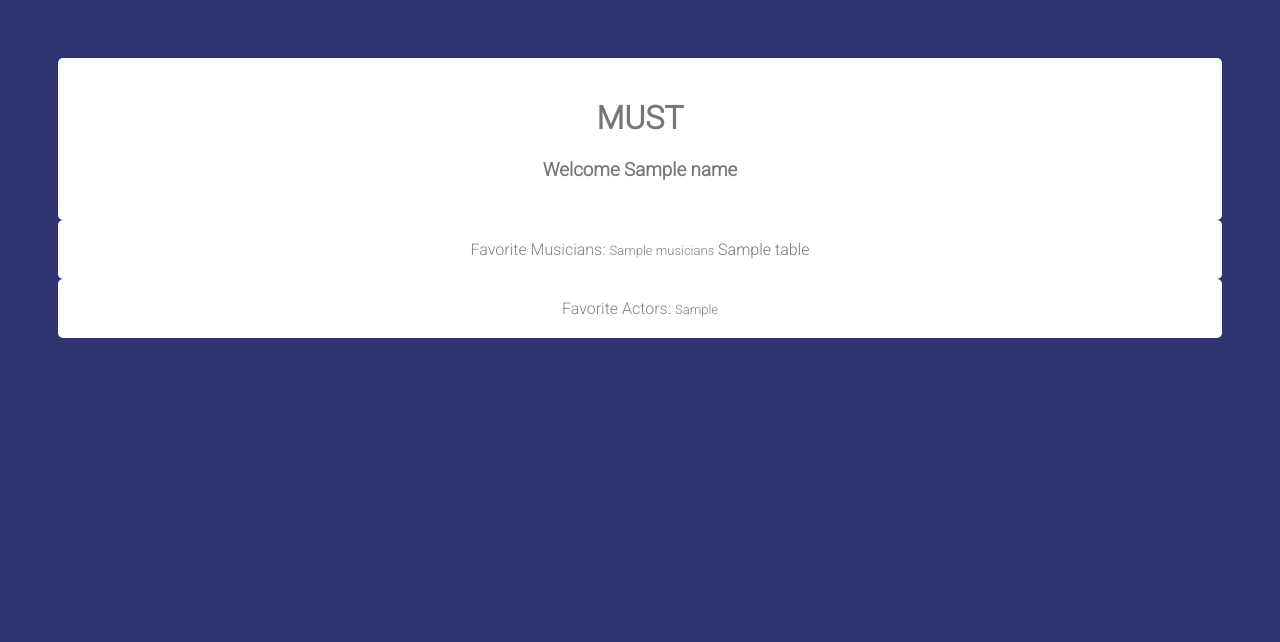
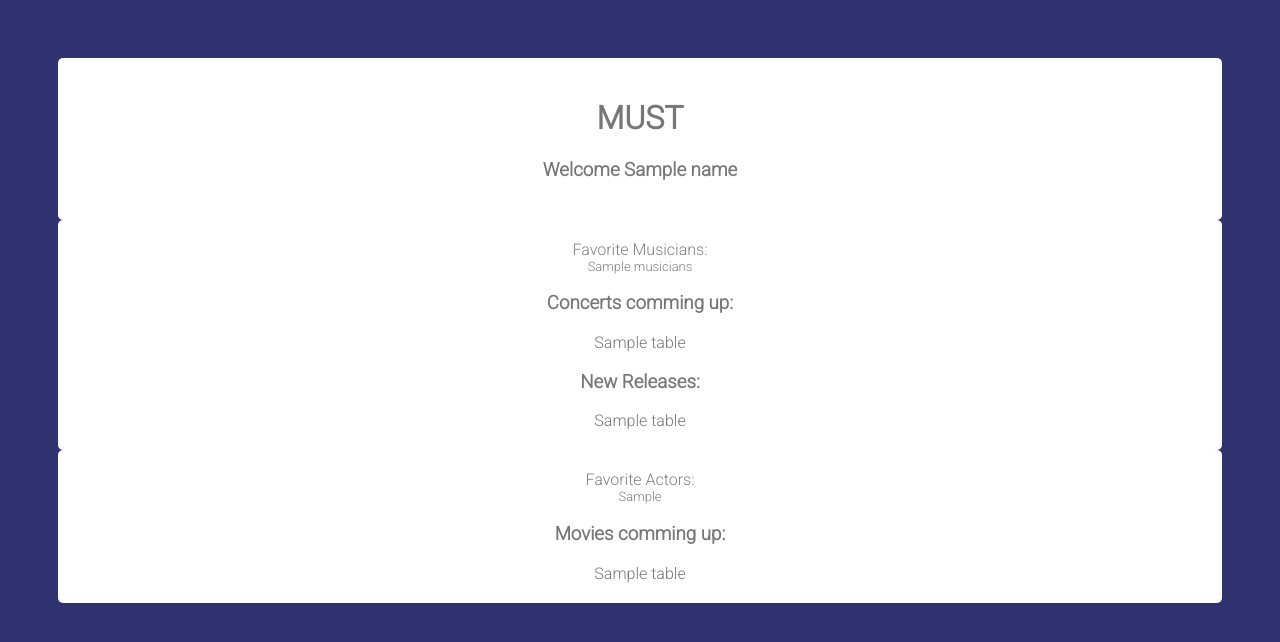
Before and after one commit to andreanr/MUST, a Flask app: template app/templates/homepage.html in a window 1280 px wide. Shown: the top 642 px of the page. Run offline with Flask 2, Linux system fonts and the light colour scheme; the template is opened without the code that fills it: most values are stand-ins (such as "Sample title", 1, 10 or a date in 2020).

Commit message:
add concerts/new music / new movies tables

```diff
--- a/app/routes.py
+++ b/app/routes.py
@@ -6,7 +6,8 @@ from flask import (Flask, flash, redirect, render_template,
 from flask_login import current_user, login_user, logout_user, login_required, UserMixin
 from dotenv import load_dotenv, find_dotenv
 from app.sql_aux import (validate_username, add_user, validate_login,
-        validate_email, musicians_list, movie_artists_list, get_concerts)
+        validate_email, musicians_list, movie_artists_list, get_concerts,
+        get_new_music, get_new_movies)
 
 from app import app, login_manager
 
@@ -82,12 +83,16 @@ def homepage():
         username = current_user.id
         musicians = musicians_list(username)
         movie_artists = movie_artists_list(username)
-        concerts_df = get_concerts(username)
-        return render_template('homepage.html', name=username,
-                                                musicians=musicians,
-                                                movie_artists=movie_artists,
-                                                concerts_table=[concerts_df.to_html(classes='table',
-                                                    header="true", index=False)])
+        concerts_table = get_concerts(username)
+        new_music_table = get_new_music(username)
+        new_movies_table = get_new_movies(username)
+        return render_template('homepage.html',
+                                name=username,
+                                musicians=musicians,
+                                movie_artists=movie_artists,
+                                concerts_table=concerts_table,
+                                new_music_table=new_music_table,
+                                new_movies_table=new_movies_table)
     else:
         return redirect(url_for('login'))
 
--- a/app/static/style.css
+++ b/app/static/style.css
@@ -80,6 +80,24 @@ margin-top: 12px;
 }
 
 
+table, th, td {
+  width: 100%;
+  table-layout: fixed;
+  overflow-wrap: break-word;
+  border-collapse: collapse;
+  padding: 15px;
+  border: 1px solid black;
+  font-family: "Roboto", sans-serif;
+  font-size: 11px;
+}
+th {
+  font-weight: bold;
+  text-align: center;
+}
+td:first-child {
+  font-weight: bold
+}
+
 select {
 text-align: center;
 background-color: #ECF0F1;
--- a/app/templates/homepage.html
+++ b/app/templates/homepage.html
@@ -10,16 +10,37 @@
 </div>
 <div class="login-screen">
 <div class="app-title">
-    <font size="3" color="grey">Favorite Musicians:</font>
-    <font size="2" color="grey">{{ musicians }}</font>
-    {% for table in concerts_table %}
+    <div> <font size="3" color="grey">Favorite Musicians:</font></div>
+    <div><font size="2" color="grey">{{ musicians }}</font></div>
+    <h3>Concerts comming up:</h3>
+    {% if concerts_table %}
+        {% for table in concerts_table %}
             {{ table|safe }}
             {% endfor %}
+    {% else %}
+        <font size="3" color="grey">There are no concerts from your favorite artist :( </font><Paste>
+    {% endif %}
+    <h3>New Releases:</h3>
+    {% if new_music_table %}
+        {% for table in new_music_table %}
+            {{ table|safe }}
+            {% endfor %}
+    {% else %}
+        <font size="3" color="grey">No new music :( </font><Paste>
+    {% endif %}
 </div></div>
 <div class="login-screen">
 <div class="app-title">
     <font size="3" color="grey">Favorite Actors:</font>
-    <font size="2" color="grey">{{ movie_artists }}</font>
+    <div><font size="2" color="grey">{{ movie_artists }}</font></div>
+    <h3>Movies comming up:</h3>
+    {% if new_movies_table %}
+        {% for table in new_movies_table %}
+            {{ table|safe }}
+            {% endfor %}
+    {% else %}
+        <font size="3" color="grey">No movies coming up :( </font>
+    {% endif %}
 </div></div>
 </div>
 </form>
```
Also changed, not shown: app/sql_aux.py (+45 -2 lines).
